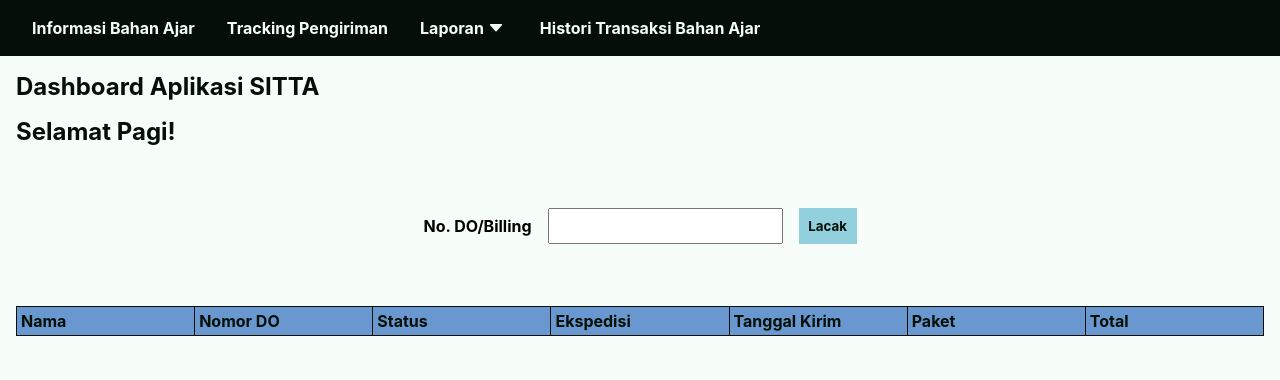
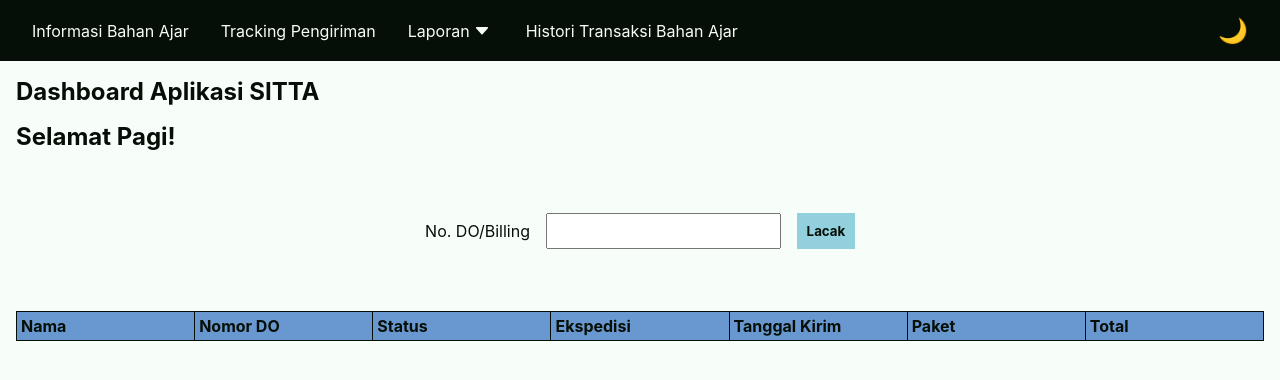
Before and after one commit to vintech05/Dashboard-sederhana, a website built with Vite: page Dashboard-Sederhana/dashboard.html in a window 1280 px wide. Built offline with nearby package versions, Linux system fonts and the light colour scheme.

Commit message:
final commit

```diff
--- a/Dashboard-Sederhana/css/dashboard.css
+++ b/Dashboard-Sederhana/css/dashboard.css
@@ -25,11 +25,14 @@
 
 body {
     font-family: var(--font-family);
-    font-weight: bold;
     background-color: var(--background);
 }
 
 h1, h2 {
+    color: var(--text);
+}
+
+p{
     color: var(--text);
 }
 
@@ -184,3 +187,11 @@ th {
     margin-bottom: 1rem;
     color: var(--text);
 }
+
+#theme-toggle {
+  background: none;
+  border: none;
+  cursor: pointer;
+  font-size: 1.5rem;
+  padding: 0;
+}
--- a/Dashboard-Sederhana/css/stok.css
+++ b/Dashboard-Sederhana/css/stok.css
@@ -157,3 +157,11 @@ th {
   color: var(--text);
   padding: 0.25rem 1rem;
 }
+
+#theme-toggle {
+  background: none;
+  border: none;
+  cursor: pointer;
+  font-size: 1.5rem;
+  padding: 0;
+}
--- a/Dashboard-Sederhana/dashboard.html
+++ b/Dashboard-Sederhana/dashboard.html
@@ -32,6 +32,7 @@ fill="currentColor" viewBox="0 0 24 24" >
                     </div>
                     <li><a href="#">Histori Transaksi Bahan Ajar</a></li>
                 </ul>
+                <button id="theme-toggle">🌙</button>
         </nav>
     </header>
     <main>
--- a/Dashboard-Sederhana/js/dashboard.js
+++ b/Dashboard-Sederhana/js/dashboard.js
@@ -1,5 +1,7 @@
 import { dataTracking } from "./data.js";
-console.log(dataTracking)
+import { initTheme } from "./theme.js";
+
+initTheme();
 
 const greetings = document.querySelector('.greetings');
 const dropdown = document.querySelector('.dropdown')
--- a/Dashboard-Sederhana/js/stok.js
+++ b/Dashboard-Sederhana/js/stok.js
@@ -1,4 +1,7 @@
 import { dataBahanAjar } from "./data.js";
+import { initTheme } from "./theme.js";
+
+initTheme();
 
 const tbody = document.getElementById('stok-body');
 const tambahBtn = document.getElementById('tambah-btn');
--- /dev/null
+++ b/Dashboard-Sederhana/js/theme.js
@@ -0,0 +1,17 @@
+export function initTheme() {
+  const toggle = document.getElementById('theme-toggle');
+
+  const saved = localStorage.getItem('theme')
+    || (window.matchMedia('(prefers-color-scheme: dark)').matches ? 'dark' : 'light');
+
+  document.documentElement.setAttribute('data-theme', saved);
+  toggle.textContent = saved === 'dark' ? '☀️' : '🌙';
+
+  toggle.addEventListener('click', () => {
+    const current = document.documentElement.getAttribute('data-theme');
+    const next = current === 'dark' ? 'light' : 'dark';
+    document.documentElement.setAttribute('data-theme', next);
+    localStorage.setItem('theme', next);
+    toggle.textContent = next === 'dark' ? '☀️' : '🌙';
+  });
+}
```
Also changed, not shown: Dashboard-Sederhana/stok.html (+1 -0 lines), Dashboard-Sederhana/tracking.html (deleted).
